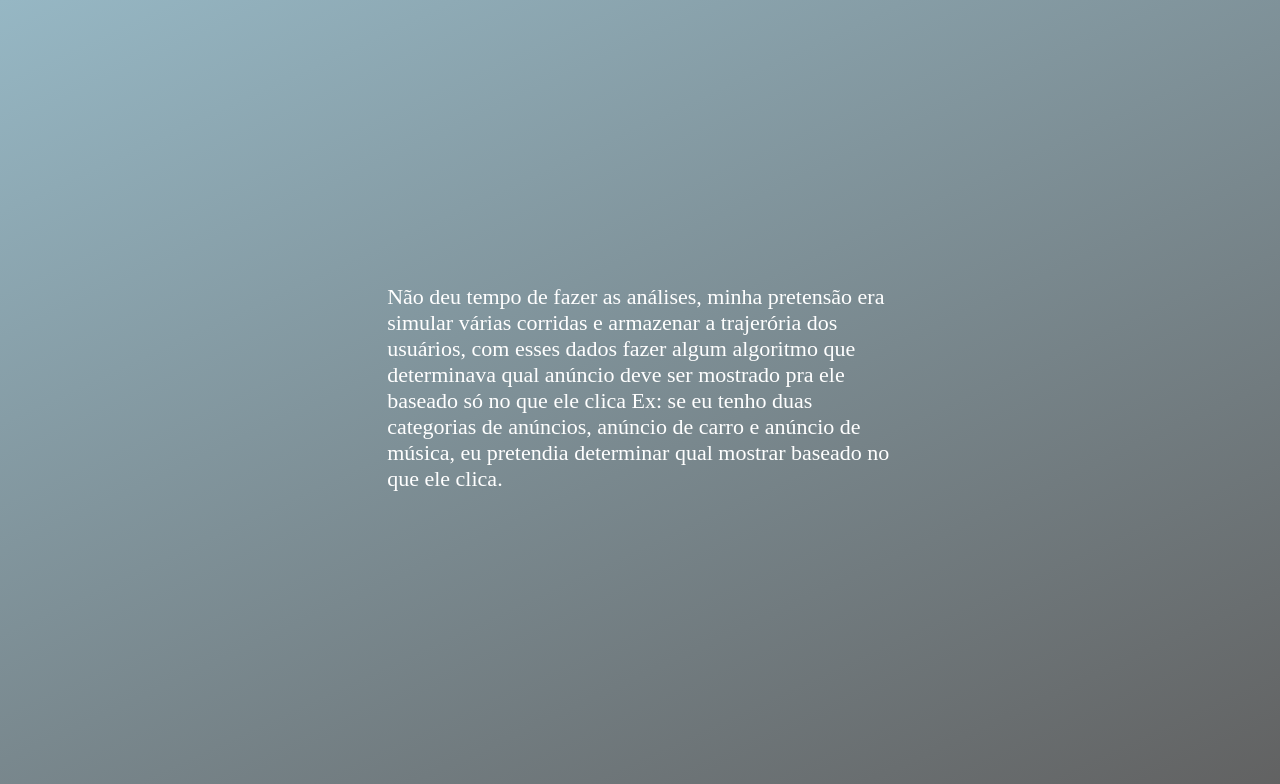
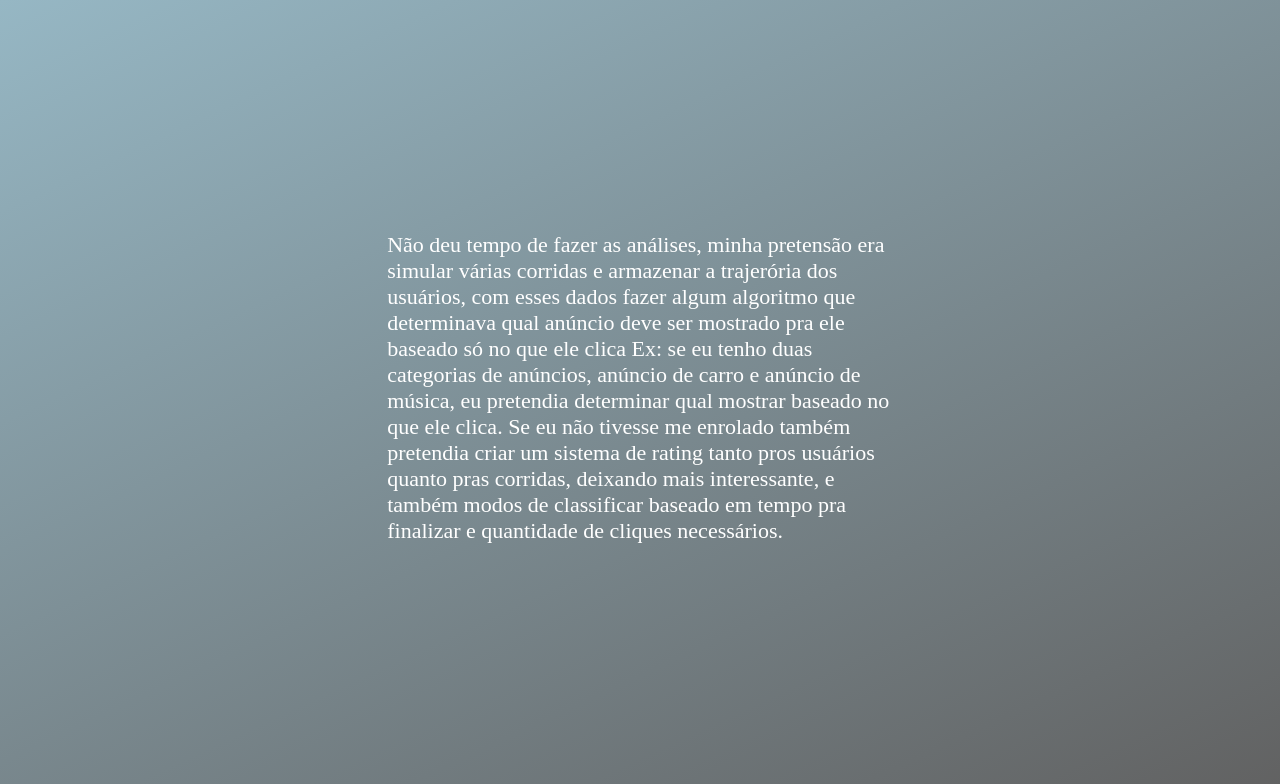
Before and after one commit to Wendell0liveira/A2_LP, a Django app: page /analises/ in a window 1280 px wide. Shown: the top 784 px of the page. Run offline with Django 3.2, Linux system fonts and the light colour scheme.

Commit message:
finalizei

```diff
--- a/projeto_django/templates/corrida/analises.htm
+++ b/projeto_django/templates/corrida/analises.htm
@@ -16,6 +16,8 @@
        com esses dados fazer algum algoritmo que determinava qual anúncio deve ser mostrado pra ele baseado só no que ele clica
        Ex: se eu tenho duas categorias de anúncios, anúncio de carro e anúncio de música, eu pretendia determinar qual mostrar
        baseado no que ele clica.
+       Se eu não tivesse me enrolado também pretendia criar um sistema de rating tanto pros usuários quanto pras corridas,
+       deixando mais interessante, e também modos de classificar baseado em tempo pra finalizar e quantidade de cliques necessários.
     </p>
 
 {% endblock %}
```
